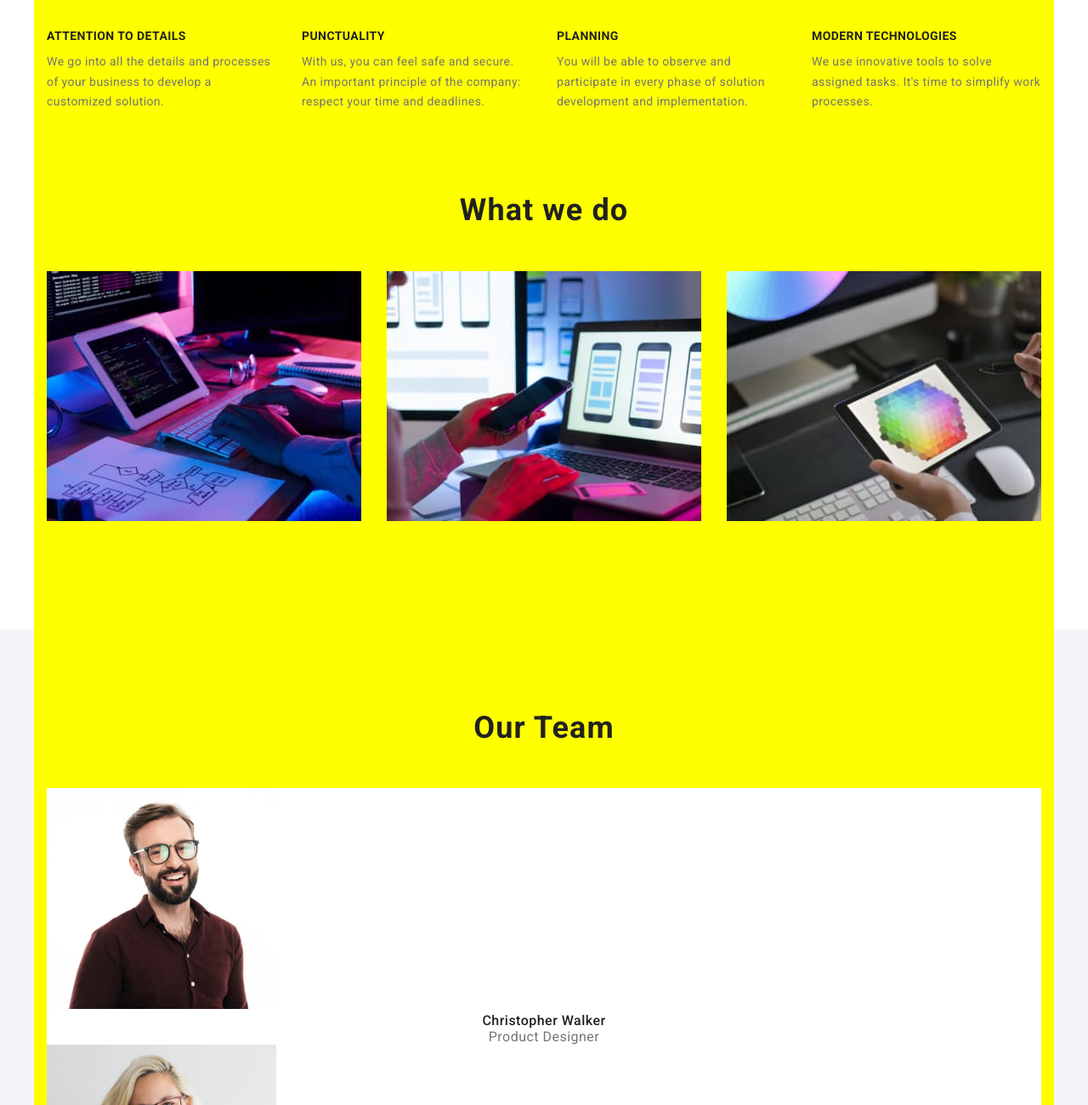
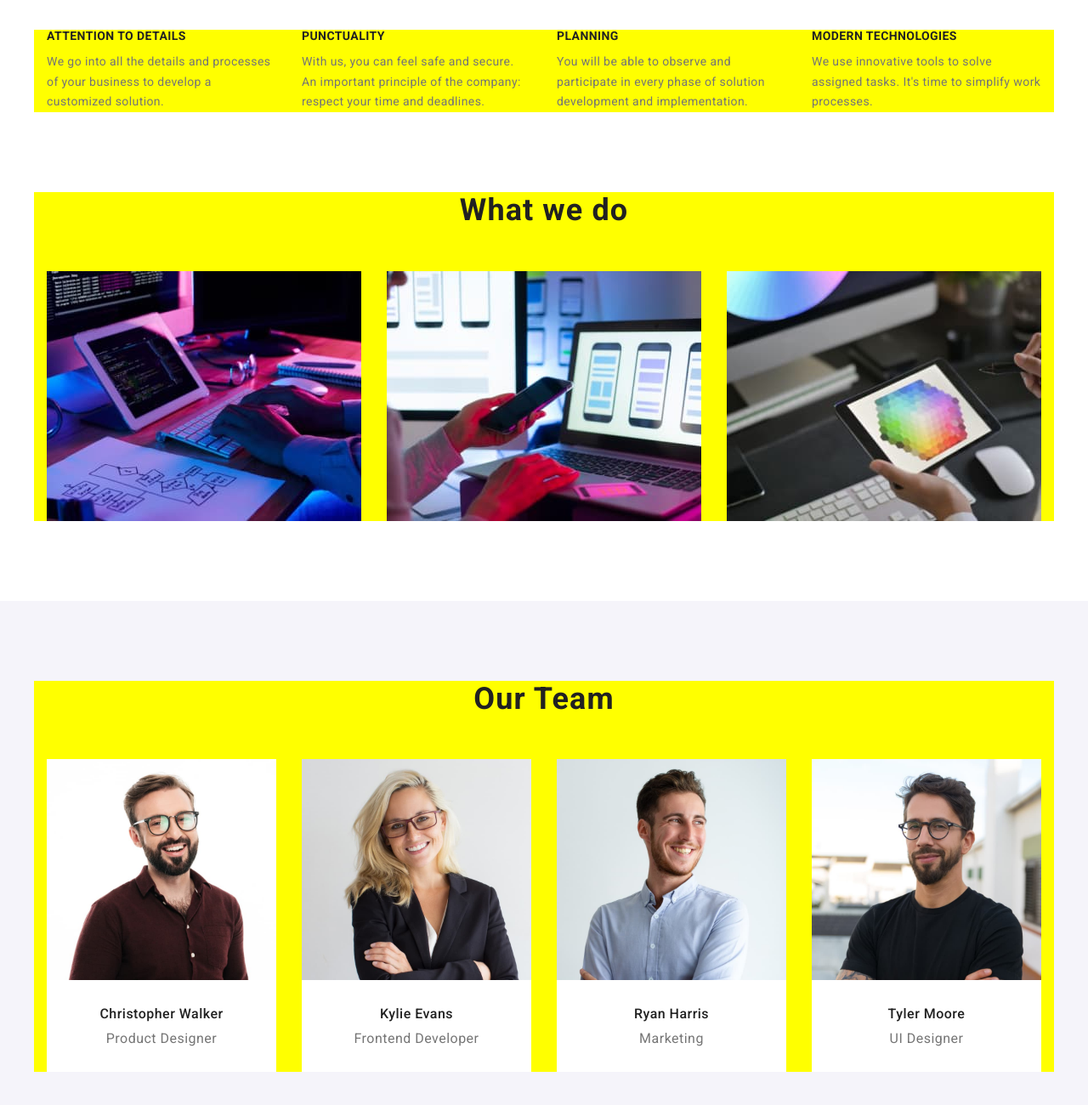
Before and after one commit to bestga84/goit-markup-hw-03, a plain HTML site: page index.html in a window 1280 px wide. Shown: the part 740-2040 px from the top of the page at 85% size. Drawn offline with nearby package versions, Linux system fonts and the light colour scheme.

Commit message:
Update index.html and css files

```diff
--- a/css/styles.css
+++ b/css/styles.css
@@ -51,10 +51,10 @@ ol {
     background-color: yellow;
 }
 
-.about-container,
+/* .about-container,
 .buzy-container {
     padding-top: 94px;
-}
+} */
 
 .header {
     padding-top: 24px;
@@ -90,6 +90,16 @@ ol {
     align-items: center;
     margin-left: auto;
     min-height: 32px;
+}
+
+.section-about {
+    padding-top: 94px;
+    /* padding-bottom: 94px; */
+  }
+
+.section {
+    padding-top: 94px;
+    padding-bottom: 94px;
 }
 
 .logo-margin {
@@ -134,14 +144,15 @@ ol {
     margin-bottom: 30px;
 } */
 
-/* .buzy-img {
+.buzy-img,
+.person-img {
     display: block;
-} */
+    padding-bottom: 0;
+}
 
 .photo {
     display: flex;
     flex-wrap: wrap;
-    padding-bottom: 94px;
 }
 
 .photo > .photo-buzy {
@@ -153,6 +164,27 @@ ol {
     margin-right: 30px;
 }
 
+.photo > .photo-buzy:nth-last-child(-n + 3) {
+    margin-bottom: 0;
+}
+
+.team-flex {
+    display: flex;
+    flex-wrap: wrap;
+}
+
+.team-flex > .person-flex {
+    flex-basis: calc((100% - 30px*3) / 4);
+    margin-top: 0px;
+}
+
+.team-flex > .person-flex:not(:nth-child(4n+1)) {
+    margin-left: 30px;
+}
+
+.team-flex > .person-flex:nth-child(n + 5) {
+    margin-top: 30px;
+}
 /* =====Home work # 3===== */
 
 
@@ -297,7 +329,18 @@ ol {
     line-height: 1.19;
     text-align: center;
     letter-spacing: 0.03em;
+
+    /* padding-bottom: 30px; */
 }
+
+.card-content {
+    padding-top: 30px;
+    padding-bottom: 30px;
+}
+
+/* .person-flex > .description-profeshion:nth-last-child(-n+4) {
+    padding-bottom: 30px;
+} */
 
 .name-person {
     font-weight: 500;
@@ -305,6 +348,9 @@ ol {
     line-height: 1.19;
     text-align: center;
     letter-spacing: 0.03em;
+
+    /* padding-top: 30px; */
+    margin-bottom: 10px;
 }
 
 .main-h-title {
--- a/index.html
+++ b/index.html
@@ -51,8 +51,8 @@
         </div>
 
 
-        <section class="section-buzy-bg-color">
-            <div class="container about-container">
+        <section class="section-buzy-bg-color section-about">
+            <div class="container">  <!--about-container-->
                 <h2 hidden>Briefly about our ability (I will give it)</h2>
                 <ul class="list buzy-flex">
                     <li class="item">
@@ -84,8 +84,8 @@
         </section>
 
 
-        <section class="section-buzy-bg-color">
-            <div class="container buzy-container">
+        <section class="section-buzy-bg-color section">
+            <div class="container">  <!--buzy-container-->
                 <h2 class="main-h-title">What we do</h2>
                 <ul class="list photo">
                     <li class="photo-buzy">
@@ -102,29 +102,37 @@
         </section>
 
 
-        <section class="comand-bg-color">
+        <section class="comand-bg-color section">
             <div class="container buzy-container">
                 <h2 class="main-h-title">Our Team</h2>
-                <ul class="list">
-                    <li class="pesron-bg-color">
-                        <img src="./images/person-1.jpg" alt="Продукт-дизайнер" width="270" height="260">
+                <ul class="list team-flex">
+                    <li class="pesron-bg-color person-flex">
+                        <img class="person-img" src="./images/person-1.jpg" alt="Продукт-дизайнер" width="270" height="260">
+                        <div class="card-content">
                             <p class="name-person">Christopher Walker</p>
                             <p class="paragraph-text description-profeshion">Product Designer</p>
+                        </div>
                     </li>
-                    <li class="pesron-bg-color">
-                        <img src="./images/person-2.jpg" alt="Фронт-енд розробник" width="270" height="260">
+                    <li class="pesron-bg-color person-flex">
+                        <img class="person-img" src="./images/person-2.jpg" alt="Фронт-енд розробник" width="270" height="260">
+                        <div class="card-content">
                             <p class="name-person">Kylie Evans</p>
                             <p class="paragraph-text description-profeshion">Frontend Developer</p>
+                        </div>
                     </li>
-                    <li class="pesron-bg-color">
-                        <img src="./images/person-3.jpg" alt="Маркетолог" width="270" height="260">
+                    <li class="pesron-bg-color person-flex">
+                        <img class="person-img" src="./images/person-3.jpg" alt="Маркетолог" width="270" height="260">
+                        <div class="card-content">
                             <p class="name-person">Ryan Harris</p>
                             <p class="paragraph-text description-profeshion">Marketing</p>
+                        </div>
                     </li>
-                    <li class="pesron-bg-color">
-                        <img src="./images/person-4.jpg" alt="UI дизайнер" width="270" height="260">
+                    <li class="pesron-bg-color person-flex">
+                        <img class="person-img" src="./images/person-4.jpg" alt="UI дизайнер" width="270" height="260">
+                        <div class="card-content">
                             <p class="name-person">Tyler Moore</p>
                             <p class="paragraph-text description-profeshion">UI Designer</p>
+                        </div>
                     </li>
                 </ul>
             </div>
```
Lines whose indentation alone changed are shown as unchanged.
